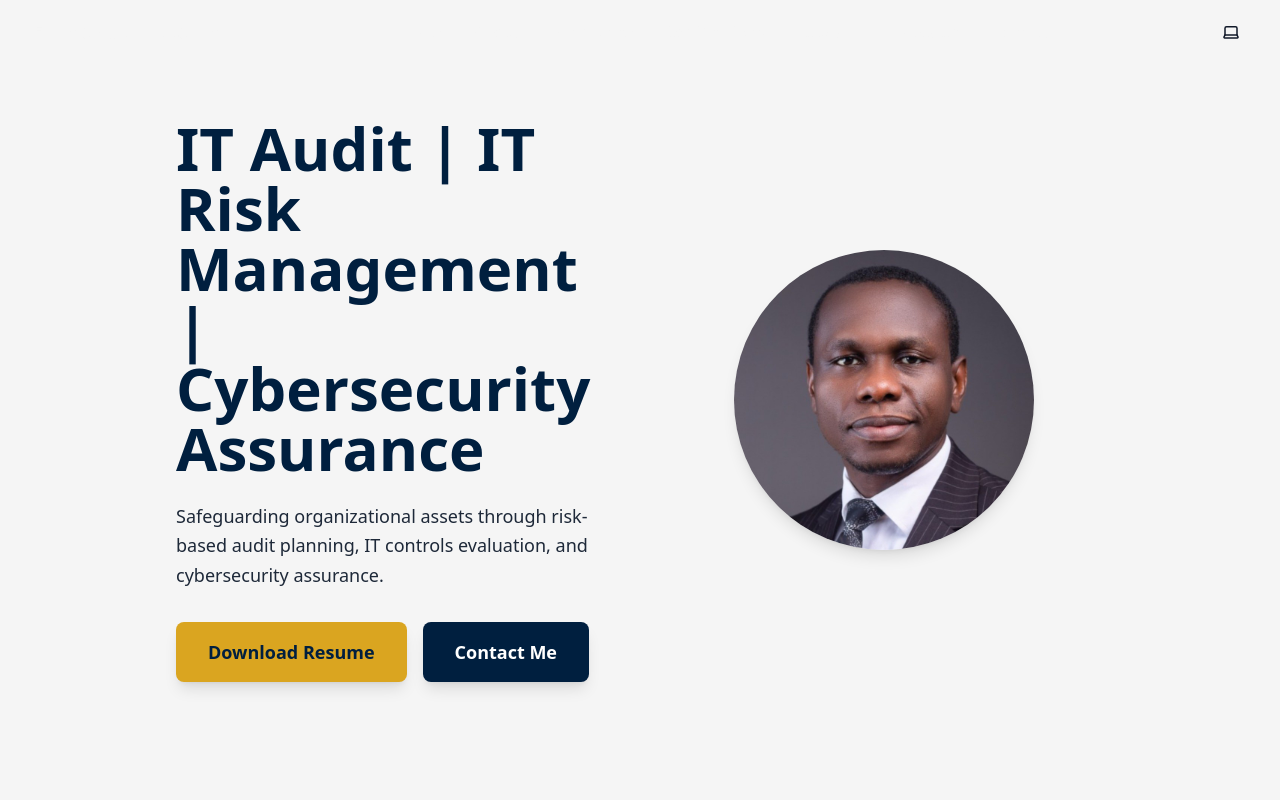
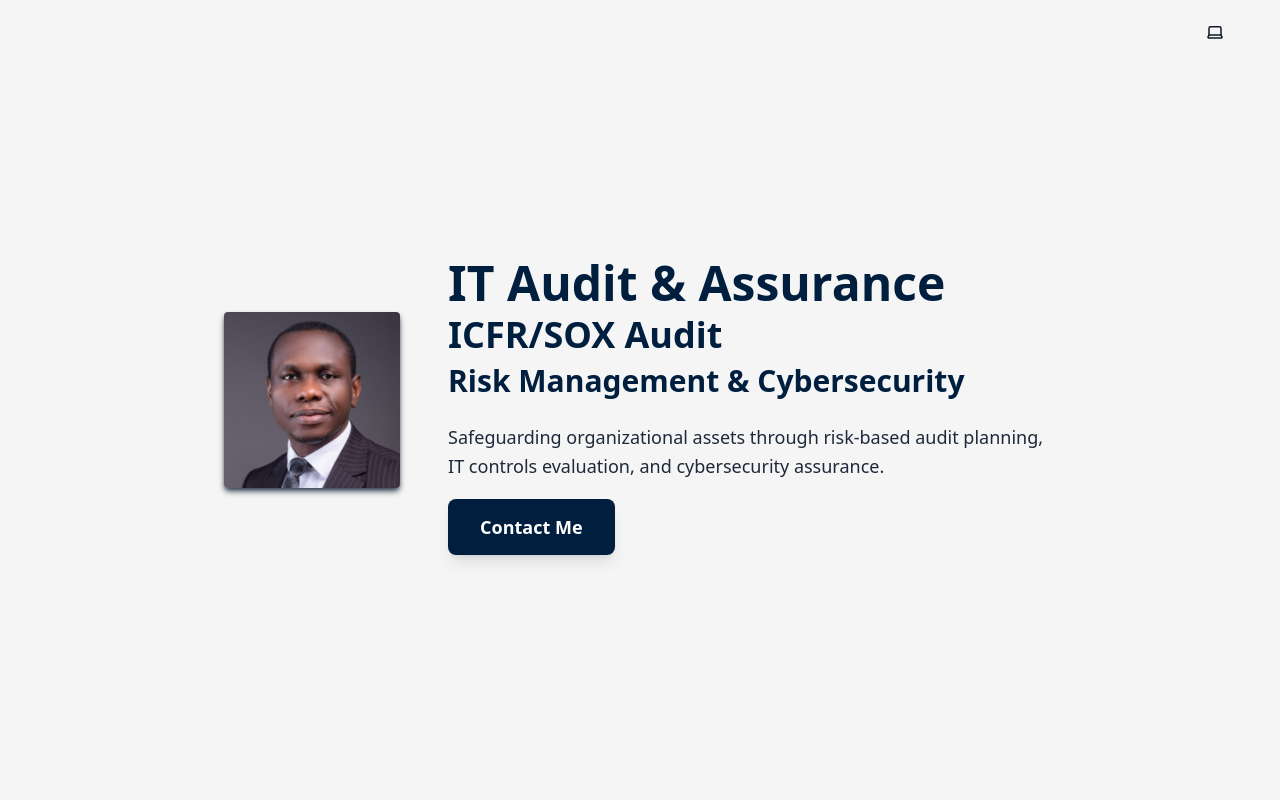
Before and after one commit to samkiel488/Emmanuel-Ilesanmi_Portfolio, a Next.js app: page / in a window 1280 px wide. Shown: the top 800 px of the page. Built offline with nearby package versions, Linux system fonts and the light colour scheme.

Commit message:
`Refactor portfolio UI: implement theme toggle, update certifications, hero section, contact, and navbar`

```diff
--- a/src/components/Certifications.tsx
+++ b/src/components/Certifications.tsx
@@ -1,57 +1,51 @@
 "use client";
 
 import { motion } from "framer-motion";
+import Image from "next/image";
 
 const Certifications = () => {
   const certifications = [
     {
+      name: "Certified Information Systems Auditor (CISA)",
+      issuer: "ISACA",
+      year: "2018",
+      logo: "isaca-cisa.png"
+    },
+    {
+      name: "Certified in Risk and Information Systems Control (CRISC)",
+      issuer: "ISACA",
+      year: "2023",
+      logo: "isaca-crisc.png"
+    },
+    {
       name: "Certified Information Systems Security Professional (CISSP)",
       issuer: "ISC²",
       year: "2023",
-      icon: "🛡️",
-      description: "Leading certification for information security professionals."
+      logo: "isc2-cissp.png"
     },
     {
-      name: "Certified Information Systems Auditor (CISA)",
-      issuer: "ISACA",
+      name: "Certified Internal Auditor (CIA)",
+      issuer: "The IIA",
       year: "2018",
-      icon: "🧾",
-      description: "Global certification for IT audit, control, and security professionals."
+      logo: "iia-cia.png"
     },
     {
-      name: "ISO 27001 Lead Auditor",
-      issuer: "N/A",
-      year: "2019",
-      icon: "📜",
-      description: "Certification for auditing information security management systems."
+      name: "Certified Fraud Examiner (CFE)",
+      issuer: "ACFE",
+      year: "2023",
+      logo: "acfe-cfe.png"
     },
     {
-      name: "PCI Internal Security Assessor",
-      issuer: "PCI SSC",
-      year: "2024",
-      icon: "💳",
-      description: "Certification for assessing PCI DSS compliance."
-    },
-    {
-      name: "Lean Six Sigma Yellow Belt",
-      issuer: "IASSC",
-      year: "2022",
-      icon: "🎯",
-      description: "Certification for process improvement methodologies."
+      name: "Project Management Professional (PMP)",
+      issuer: "PMI",
+      year: "2023",
+      logo: "pmi-pmp.png"
     },
     {
       name: "COBIT 5 Foundation",
-      issuer: "PeopleCert",
+      issuer: "ISACA",
       year: "2018",
-      icon: "⚙️",
-      description: "Certification for IT governance and management framework."
-    },
-    {
-      name: "ITIL Foundation",
-      issuer: "N/A",
-      year: "2015",
-      icon: "🔧",
-      description: "Certification for IT service management best practices."
+      logo: "isaca-cobit5.png"
     }
   ];
 
@@ -74,15 +68,18 @@
               whileInView={{ opacity: 1, y: 0 }}
               transition={{ duration: 0.5, delay: index * 0.1 }}
               viewport={{ once: true }}
-              className="bg-white dark:bg-gray-800 p-6 rounded-lg shadow-lg hover:shadow-xl transition-all duration-300 hover:scale-105"
+              className="bg-white dark:bg-gray-800 p-6 rounded-lg shadow-lg hover:shadow-xl transition-all duration-300 hover:scale-105 text-center"
             >
-              <div className="flex items-center mb-2">
-                <span className="text-2xl mr-2">{cert.icon}</span>
-                <h3 className="text-lg font-semibold text-primary dark:text-accent">{cert.name}</h3>
-              </div>
+              <Image
+                src={`/logos/${cert.logo}`}
+                alt={cert.name}
+                width={96}
+                height={96}
+                className="w-24 h-24 object-contain mx-auto mb-4"
+              />
+              <h3 className="text-lg font-semibold text-primary dark:text-accent mb-2">{cert.name}</h3>
               <p className="text-accent font-medium mb-1">{cert.issuer}</p>
-              <p className="text-sm text-gray-600 dark:text-gray-400 mb-3">{cert.year}</p>
-              <p className="text-gray-800 dark:text-gray-300 text-sm leading-relaxed">{cert.description}</p>
+              <p className="text-sm text-gray-600 dark:text-gray-400">{cert.year}</p>
             </motion.div>
           ))}
         </div>
--- a/src/components/Contact.tsx
+++ b/src/components/Contact.tsx
@@ -88,9 +88,7 @@
             <div>
               <h3 className="text-xl font-semibold text-primary dark:text-accent mb-4">Get in Touch</h3>
               <p className="text-base sm:text-lg text-gray-800 dark:text-gray-300 leading-relaxed">
-                📧 emmanuelilesanmi36@gmail.com<br />
-                📞 +1 (506) 721-6489<br />
-                🔗 <a href="https://linkedin.com/in/emmanuelilesanmi" className="text-accent hover:underline">linkedin.com/in/emmanuelilesanmi</a>
+                📧 emmanuelilesanmi36@gmail.com
               </p>
             </div>
           </div>
--- a/src/components/Footer.tsx
+++ b/src/components/Footer.tsx
@@ -3,6 +3,8 @@
 import { motion } from "framer-motion";
 
 const Footer = () => {
+  const currentYear = new Date().getFullYear();
+
   return (
     <motion.footer
       initial={{ opacity: 0, y: 30 }}
@@ -45,8 +47,8 @@
           </div>
         </div>
         <div className="border-t border-secondary/20 mt-8 pt-8 text-center">
-          <p className="text-secondary/60">
-            © 2024 Emmanuel Ilesanmi. All rights reserved.
+          <p className="text-secondary/60 text-sm">
+            © 2015 - {currentYear} Emmanuel Ilesanmi. All Rights Reserved.
           </p>
         </div>
       </div>
--- a/src/components/Hero.tsx
+++ b/src/components/Hero.tsx
@@ -2,37 +2,13 @@
 
 import Image from "next/image";
 import { Link } from "react-scroll";
+import { motion } from "framer-motion";
 
 const Hero = () => {
   return (
     <section id="home" className="min-h-screen flex items-center bg-secondary dark:bg-[#001f3f]">
-      <div className="max-w-5xl mx-auto px-6 sm:px-8 md:px-12 lg:px-12 py-20">
-        <div className="grid grid-cols-1 md:grid-cols-2 gap-12 items-center">
-          <div>
-            <h1 className="text-3xl sm:text-4xl md:text-6xl font-bold text-primary dark:text-accent mb-6">
-              IT Audit | IT Risk Management | Cybersecurity Assurance
-            </h1>
-            <p className="text-base sm:text-lg text-gray-800 dark:text-gray-300 mb-8 leading-relaxed">
-              Safeguarding organizational assets through risk-based audit planning, IT controls evaluation, and cybersecurity assurance.
-            </p>
-            <div className="flex space-x-4">
-              <a
-                href="/Emmanuel Ilesanmi - IT Audit - Master_Canada.docx"
-                download
-                className="bg-accent text-primary px-8 py-4 rounded-lg font-semibold text-lg hover:bg-primary hover:text-accent transition-all duration-300 shadow-lg hover:shadow-xl transform hover:scale-105"
-              >
-                Download Resume
-              </a>
-              <Link
-                to="contact"
-                smooth={true}
-                duration={500}
-                className="bg-primary text-white px-8 py-4 rounded-lg font-semibold text-lg hover:bg-opacity-90 transition-all duration-300 shadow-lg hover:shadow-xl transform hover:scale-105 cursor-pointer"
-              >
-                Contact Me
-              </Link>
-            </div>
-          </div>
+      <div className="max-w-5xl mx-auto px-6 md:px-12 lg:px-24 py-20">
+        <div className="flex flex-col md:flex-row items-center justify-center gap-12">
           <div className="flex justify-center">
             <Image
               src="/profile_pic.jpeg"
@@ -40,8 +16,45 @@
               width={300}
               height={300}
               priority
-              className="rounded-full shadow-lg"
+              className="object-cover rounded shadow-md shadow-gray-700 dark:shadow-gray-300"
             />
+          </div>
+          <div className="text-center md:text-left">
+            <motion.h1
+              initial={{ opacity: 0, y: 20 }}
+              animate={{ opacity: 1, y: 0 }}
+              transition={{ duration: 0.6, delay: 0.2 }}
+              className="text-3xl sm:text-4xl md:text-5xl font-bold text-primary dark:text-accent mb-2"
+            >
+              IT Audit & Assurance
+            </motion.h1>
+            <motion.h2
+              initial={{ opacity: 0, y: 20 }}
+              animate={{ opacity: 1, y: 0 }}
+              transition={{ duration: 0.6, delay: 0.4 }}
+              className="text-2xl sm:text-3xl md:text-4xl font-bold text-primary dark:text-accent mb-2"
+            >
+              ICFR/SOX Audit
+            </motion.h2>
+            <motion.h3
+              initial={{ opacity: 0, y: 20 }}
+              animate={{ opacity: 1, y: 0 }}
+              transition={{ duration: 0.6, delay: 0.6 }}
+              className="text-xl sm:text-2xl md:text-3xl font-bold text-primary dark:text-accent mb-6"
+            >
+              Risk Management & Cybersecurity
+            </motion.h3>
+            <p className="text-base sm:text-lg text-gray-800 dark:text-gray-300 mb-8 leading-relaxed">
+              Safeguarding organizational assets through risk-based audit planning, IT controls evaluation, and cybersecurity assurance.
+            </p>
+            <Link
+              to="contact"
+              smooth={true}
+              duration={500}
+              className="bg-primary text-white px-8 py-4 rounded-lg font-semibold text-lg hover:bg-opacity-90 transition-all duration-300 shadow-lg hover:shadow-xl transform hover:scale-105 cursor-pointer"
+            >
+              Contact Me
+            </Link>
           </div>
         </div>
       </div>
--- a/src/components/Navbar.tsx
+++ b/src/components/Navbar.tsx
@@ -2,10 +2,13 @@
 
 import { useState, useEffect } from "react";
 import { Link } from "react-scroll";
+import { Menu, X } from "lucide-react";
+import { AnimatePresence, motion } from "framer-motion";
 import ThemeToggle from "./ThemeToggle";
 
 const Navbar = () => {
   const [isScrolled, setIsScrolled] = useState(false);
+  const [isOpen, setIsOpen] = useState(false);
 
   useEffect(() => {
     const handleScroll = () => {
@@ -15,7 +18,14 @@
     return () => window.removeEventListener("scroll", handleScroll);
   }, []);
 
+  const toggleMenu = () => setIsOpen(!isOpen);
+
+  const closeMenu = () => setIsOpen(false);
+
+  const menuItems = ["About", "Skills", "Experience", "Certifications", "Awards", "Contact"];
+
   return (
+    <>
       <nav
         className={`fixed top-0 w-full z-50 transition-shadow duration-300 ${
           isScrolled ? "bg-primary shadow-lg" : "bg-transparent"
@@ -39,10 +49,46 @@
                 </Link>
               ))}
             </div>
+            <div className="flex items-center space-x-4">
               <ThemeToggle />
+              <button
+                onClick={toggleMenu}
+                className="md:hidden text-secondary hover:text-accent"
+              >
+                {isOpen ? <X size={24} /> : <Menu size={24} />}
+              </button>
+            </div>
           </div>
         </div>
       </nav>
+
+      <AnimatePresence>
+        {isOpen && (
+          <motion.div
+            initial={{ x: "100%" }}
+            animate={{ x: 0 }}
+            exit={{ x: "100%" }}
+            transition={{ duration: 0.3, ease: "easeInOut" }}
+            className="fixed top-0 right-0 h-full w-64 bg-primary shadow-lg z-40 md:hidden"
+          >
+            <div className="flex flex-col pt-20 px-6 space-y-6">
+              {menuItems.map((item) => (
+                <Link
+                  key={item}
+                  to={item.toLowerCase()}
+                  smooth={true}
+                  duration={500}
+                  onClick={closeMenu}
+                  className="text-secondary hover:text-accent cursor-pointer text-lg"
+                >
+                  {item}
+                </Link>
+              ))}
+            </div>
+          </motion.div>
+        )}
+      </AnimatePresence>
+    </>
   );
 };
 
```
Also changed, not shown: 1 other file (tests, documents, lock files or other folders). Lines whose indentation alone changed are shown as unchanged.
